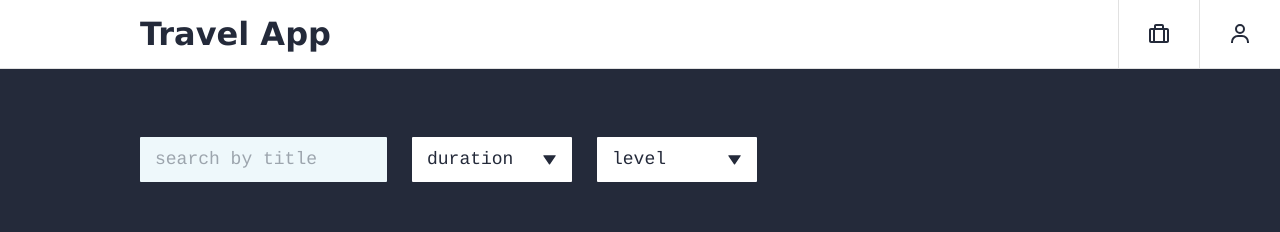
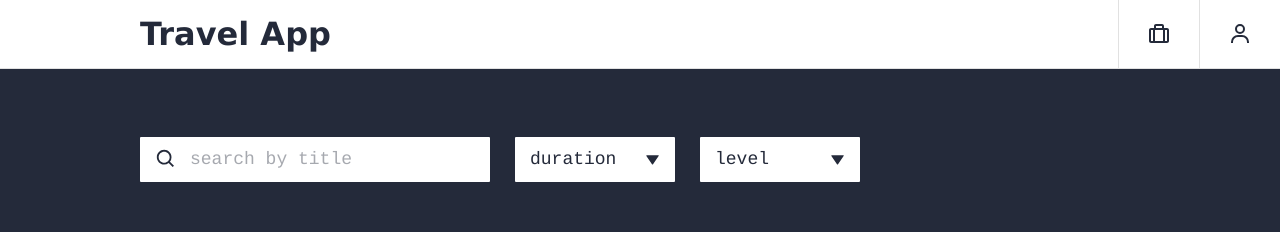
Before and after one commit to Karpt221/react-advanced-binary, a React (Vite) app: page / in a window 1280 px wide. Shown: the top 232 px of the page. Built offline with nearby package versions, Linux system fonts and the light colour scheme.

Commit message:
* fix search input display of icon

```diff
--- a/src/components/pages/main-page/trips-filter/trips-filter.tsx
+++ b/src/components/pages/main-page/trips-filter/trips-filter.tsx
@@ -10,10 +10,11 @@ function TripsFilter() {
             <form className={styles['trips-filter__form']} autoComplete="off">
                 <Input
                     heading="Search by name"
-                    headingClassName="visually-hidden"
+                    isHeadingHidden={true}
                     dataTestId="filter-search"
                     type="search"
                     other={{ placeholder: 'search by title' }}
+                    className={styles['trips-filter__search']}
                 />
                 <Select name="duration" dataTestId="filter-duration" options={durationOptions} />
                 <Select name="level" dataTestId="filter-level" options={levelOptions} />
--- a/src/components/primitives/input/input.tsx
+++ b/src/components/primitives/input/input.tsx
@@ -5,14 +5,15 @@ type InputProps = Readonly<{
     type: string;
     dataTestId: string;
     other?: Readonly<Record<string, string | number | boolean>>;
-    labelClassName?: string;
-    headingClassName?: string;
+    className?: string;
+    isHeadingHidden?: boolean;
 }>;
 
-function Input({ dataTestId, heading, type, labelClassName = '', headingClassName = '', other }: InputProps) {
+function Input({ dataTestId, heading, type, className = '', isHeadingHidden = false, other }: InputProps) {
+    const hiddenValue = isHeadingHidden ? 'visually-hidden' : '';
     return (
-        <label className={`${styles.input} ${labelClassName}`}>
-            <span className={`${styles.input__heading} ${headingClassName}`}>{heading}</span>
+        <label className={`${styles.input} ${className}`}>
+            <span className={`${styles.input__heading} ${hiddenValue}`}>{heading}</span>
             <input data-test-id={dataTestId} name={type} type={type} {...other} />
         </label>
     );
--- a/src/components/primitives/select/select.tsx
+++ b/src/components/primitives/select/select.tsx
@@ -4,16 +4,16 @@ type OptionsItem = Readonly<{ value: string; text: string }>;
 
 type SelectProps = Readonly<{
     name: string;
-    isTitleHidden?: boolean;
+    isHeadingHidden?: boolean;
     dataTestId: string;
     options: readonly OptionsItem[];
     className?: string;
 }>;
 
-function Select({ name, isTitleHidden = true, className = '', dataTestId, options }: SelectProps) {
+function Select({ name, isHeadingHidden = true, className = '', dataTestId, options }: SelectProps) {
     return (
         <label className={`${styles.select} ${className}`}>
-            <span className={isTitleHidden ? 'visually-hidden' : ''}>Search by {name}</span>
+            <span className={isHeadingHidden ? 'visually-hidden' : ''}>Search by {name}</span>
             <select data-test-id={dataTestId} name={name}>
                 <option defaultChecked key={name} value="">
                     {name}
```
